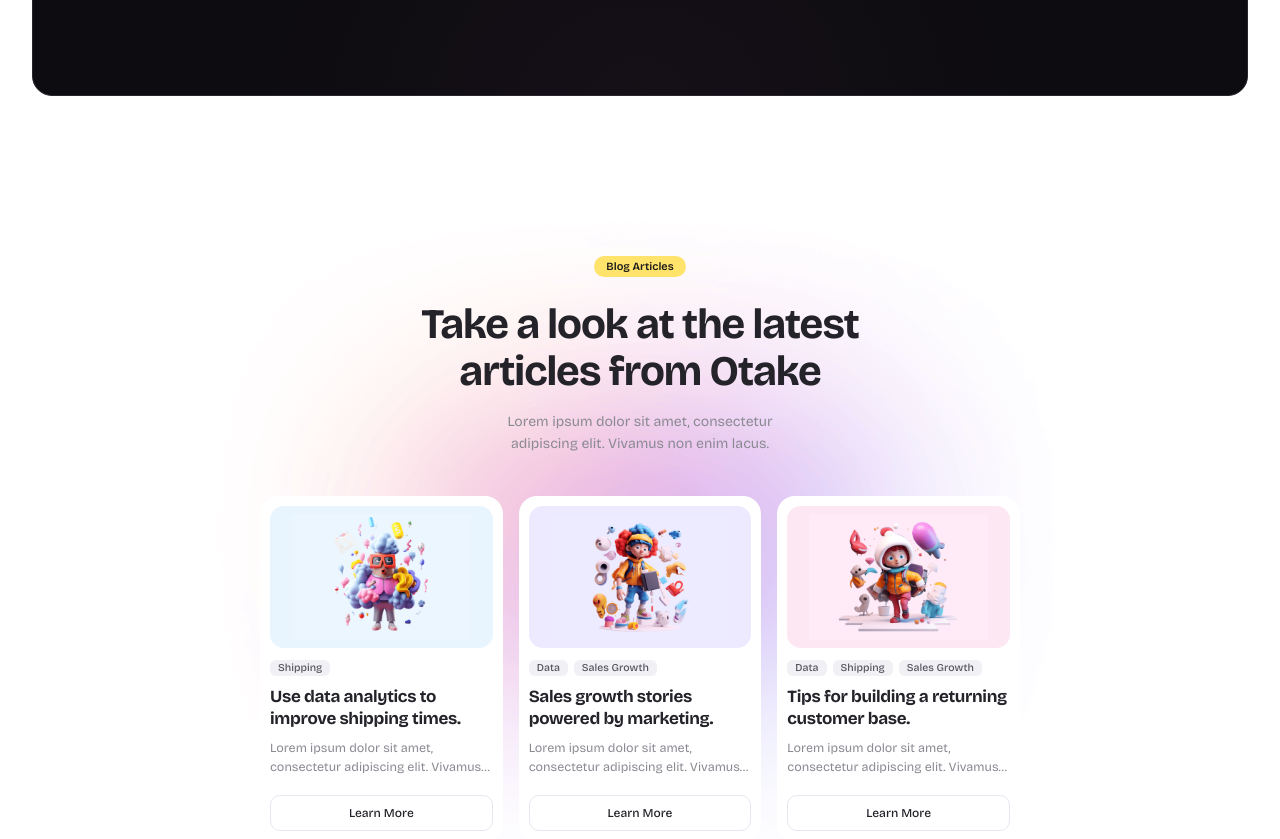
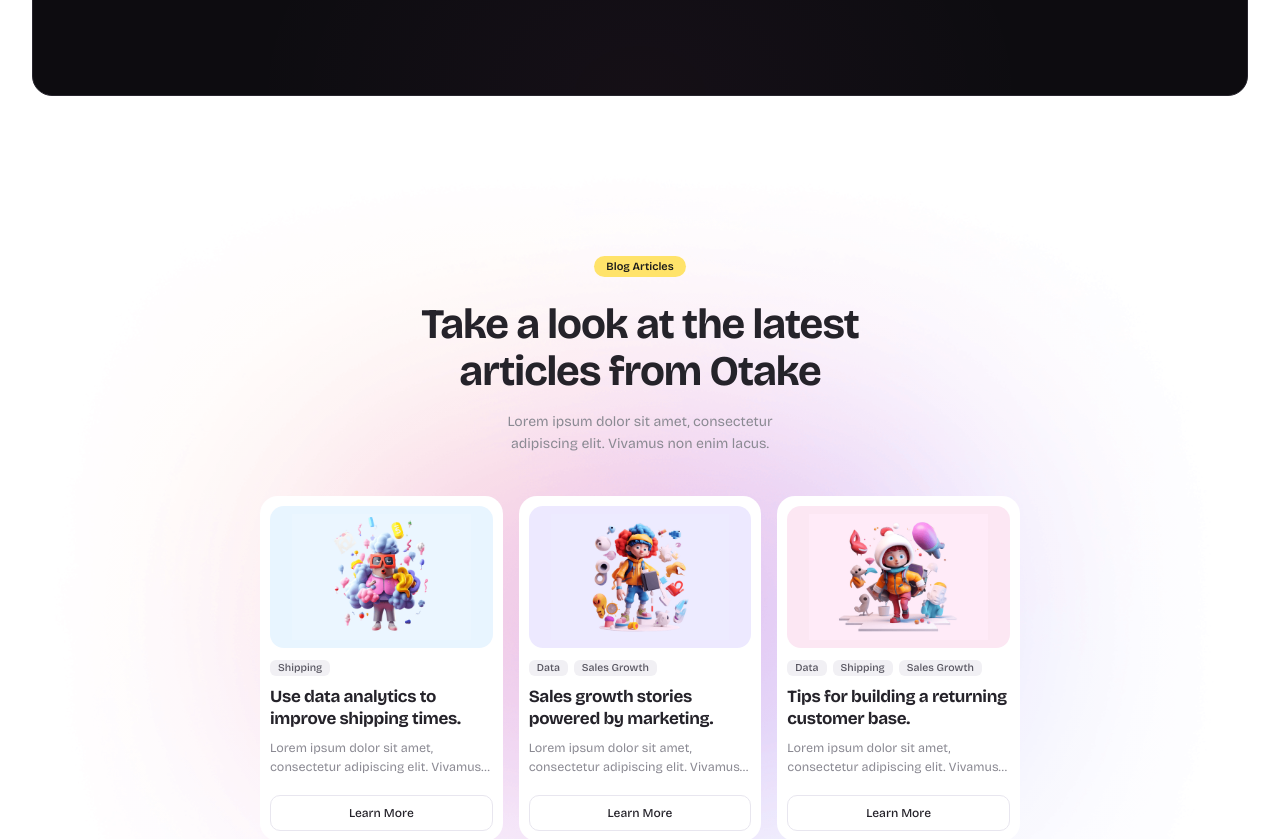
Before and after one commit to priyansh-kevalon/Otake-Website-Design, a React (Vite) app in the folder Otake-Frontend/: page / in a window 1280 px wide. Shown: the part 4600-5439 px from the top of the page. Built offline with nearby package versions, Linux system fonts and the light colour scheme.

Commit message:
feat: update blog section styles with new gradient overlay and improved background size

```diff
--- a/Otake-Frontend/src/index.css
+++ b/Otake-Frontend/src/index.css
@@ -148,10 +148,12 @@
   position: relative;
   overflow: hidden;
   background-color: #ffffff;
-  background-image: url('/images/blog-gradient.png');
-  background-position: center;
+  background-image:
+    linear-gradient(rgba(255, 255, 255, 0.2), rgba(255, 255, 255, 0.2)),
+    url('/images/blog-gradient.png');
+  background-position: center top;
   background-repeat: no-repeat;
-  background-size: min(100%, 940px) auto;
+  background-size: 100% 100%, 100% auto;
 }
 
 .otake-solutions {
```
